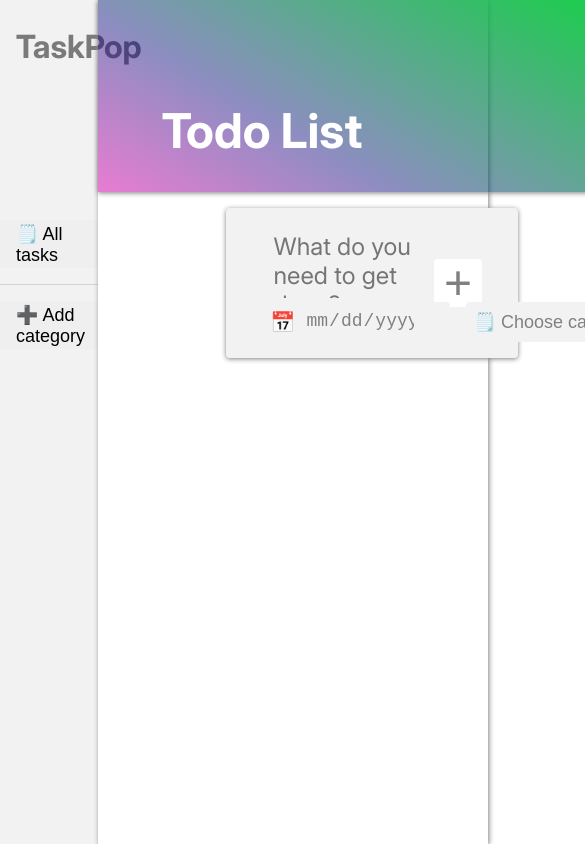
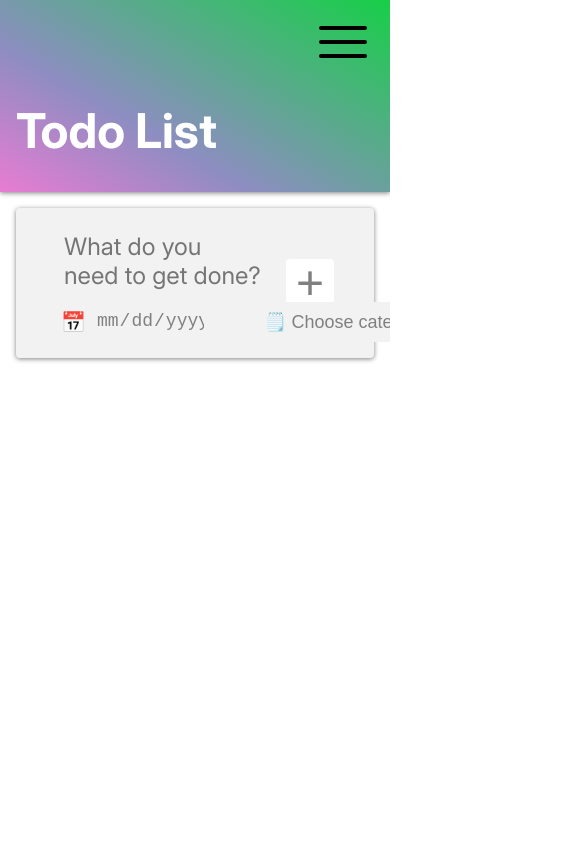
Before and after one commit to hansojuhan/TaskPop, a website built with webpack: page src/index.html in a window 390 px wide. Shown: the top 844 px of the page, 585 px wide, since content can reach past the window. Built offline with nearby package versions, Linux system fonts and the light colour scheme.

Commit message:
Fix mobile view

```diff
--- a/src/index.js
+++ b/src/index.js
@@ -3,6 +3,7 @@ import * as updatePage from "./page";
 import { saveTasksToLocal, loadTasksFromLocal, saveCategoriesToLocal, loadCategoriesFromLocal } from "./localStorage";
 
 import faviconImage from "./img/favicon.ico";
+import burgerIcon from "./img/burger.svg";
 
 let tasks = [];
 let categories = [];
@@ -38,6 +39,20 @@ window.onload = function() {
   const head = document.querySelector('head');
   head.append(favicon);
 
+  const header = document.querySelector('header');
+  const burger = document.createElement('img');
+  burger.src = burgerIcon;
+  burger.alt = 'Open sidemenu';
+  burger.id = 'burger-icon';
+  header.append(burger);
+
+  // Toggling the sidebar on mobile
+  const body = document.body;
+  burger.addEventListener('click', () => {
+    body.classList.toggle('aside-open'); // This will toggle the sidebar visibility
+  });
+
+
   // Dynamically adjust the height of the form when user types
   const textarea = document.querySelector('textarea[name="title"]');
   textarea.addEventListener('input', () => {
@@ -61,6 +76,14 @@ window.onload = function() {
     // Reset form height
     textarea.style.height = '3rem';
     textarea.value = '';
+  });
+
+
+
+  // Add event listeners to close the sidebar if a category is clicked (optional)
+  const categoriesMenu = document.getElementById('categories-menu');
+  categoriesMenu.addEventListener('click', () => {
+    body.classList.remove('aside-open'); // Close the sidebar after selecting a category
   });
 
   // Load tasks from local storage
--- a/src/styles.css
+++ b/src/styles.css
@@ -17,25 +17,26 @@
   --border-radius: 0.25rem;
 
   --task-height: 6rem;
-
-
-
-  /* Main theme */
-  /* background-color: var(--very-dark); */
-  /* color: var(--light); */
 }
 
-body {
+* {
+  box-sizing: border-box;
+}
+
+html, body {
   margin: 0;
-
-  height: 100%;
+  padding: 0;
+  height: auto%;
+  width: 100%;
 
   display: flex;
+
+  overflow-x: hidden; /* Prevent horizontal scrolling */
 }
 
 /* Aside */
 aside {
-  height: 100vh;
+  height: auto;
   width: 25%;
 
   background-color: var(--dark);
@@ -50,7 +51,9 @@ aside {
   display: flex;
   justify-content: center;
   align-items: center;
-  gap: 1rem;
+  gap: 0.5rem;
+
+  padding: 0 1rem;
 }
 
 #logo-container > img {
@@ -152,9 +155,9 @@ main {
   display: flex;
   flex-direction: column;
 
-  width: 75%;
+  width: 100%;
 
-  padding: 1rem 8rem;
+  padding: 0rem 10%;
 }
 
 header {
@@ -172,19 +175,24 @@ header {
   /* Font color */
   color: white;
 
-  padding: 0 4rem;
+  padding: 0;
 
   box-shadow: 0px 1px 5px gray;
 }
 
 #header {
   font-size: 3rem;
+  padding-left: 1rem;
 }
 
 #content {
   display: flex;
   flex-direction: column;
   gap: 1rem;
+
+  padding: 0 1rem 1rem 1rem;
+  margin: 0;
+  overflow-x: hidden;
 }
 
 #task-form {
@@ -198,7 +206,7 @@ header {
   box-shadow: 0px 1px 5px gray;
 
   padding: 1rem 2.5rem 1rem 2rem;
-  margin-bottom: 1rem;
+  margin: 1rem;
 
   height: auto;
   /* height: var(--task-height); */
@@ -603,3 +611,72 @@ header {
 emoji-picker {
   position: absolute;
 }
+
+
+/* Mobile view */
+/* Hide aside and show burger icon on mobile screens */
+@media (max-width: 768px) {
+  aside {
+    transform: translateX(-100%); /* Hide the sidebar off-screen */
+    transition: transform 0.3s ease;
+    position: fixed;
+    height: 100%;
+    top: 0;
+    left: 0;
+    background-color: var(--dark);
+    z-index: 1000;
+    width: 60%;
+  }
+
+  #burger-icon {
+    position: absolute;
+    height: 4rem;
+    right: 15px;
+    top: 10px;
+    color: white;
+    cursor: pointer;
+  }
+
+  /* Hide aside when not open */
+  .aside-open aside {
+    transform: translateX(0);
+  }
+
+  #categories-menu li:first-child {
+    padding: 2rem 0 3rem 0;
+  }
+
+  #categories-menu li {
+    padding: 2rem 0;
+  }
+
+  #categories-menu li button {
+    font-size: 1.5rem;
+  }
+
+  #main-container {
+    width: 100%;
+    padding: 0;
+
+  }
+  .task {
+    width: 100%;
+  }
+
+  #add-category-modal {
+    width: 100%;
+    top: -50%;
+  }
+}
+
+/* Desktop view */
+@media (min-width: 769px) {
+  #burger-icon {
+    display: none;
+  }
+
+  aside {
+    display: block;
+    width: 25%;
+  }
+}
```
Also changed, not shown: src/index.html (+1 -0 lines), readme.md, src/img/burger.svg (added).
